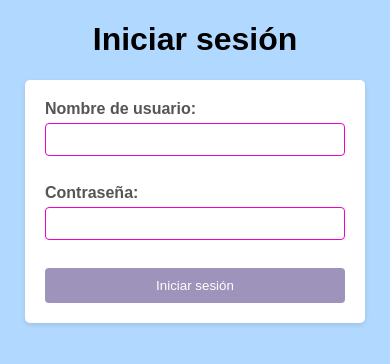
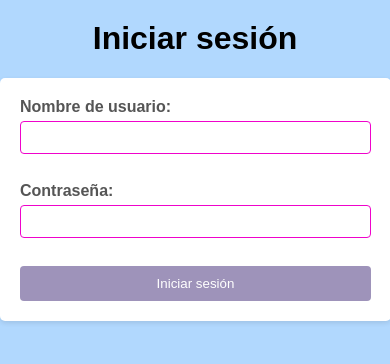
Before and after one commit to coniAndrea/ByteBuilders, a Flask app: page /login in a window 390 px wide. Shown: the top 364 px of the page. Run offline with Flask 3, Linux system fonts and the light colour scheme.

Commit message:
login responsivo

```diff
--- a/static/login.css
+++ b/static/login.css
@@ -9,10 +9,12 @@ body {
 h1 {
     text-align: center;
     color: #000000;
+    margin-top: 20px;
 }
 
 form {
-    width: 300px;
+    width: 90%;
+    max-width: 400px;
     margin: 0 auto;
     background-color: #fff;
     padding: 20px;
@@ -28,7 +30,6 @@ form label {
 }
 
 form input[type="text"],
-form input[type="email"],
 form input[type="password"] {
     width: 100%;
     padding: 8px;
@@ -54,4 +55,5 @@ form input[type="submit"]:hover {
 
 p.error {
     color: red;
+    text-align: center;
 }
--- a/templates/login.html
+++ b/templates/login.html
@@ -1,13 +1,14 @@
 <!DOCTYPE html>
-<link rel="stylesheet" href="/static/login.css">
 <html>
 <head>
     <title>Sistema Bancario - Iniciar Sesión</title>
+    <meta name="viewport" content="width=device-width, initial-scale=1.0">
+    <link rel="stylesheet" href="/static/login.css">
 </head>
 <body>
     <h1>Iniciar sesión</h1>
     {% if error %}
-        <p style="color: red;">{{ error }}</p>
+        <p class="error">{{ error }}</p>
     {% endif %}
     <form action="{{ url_for('login') }}" method="POST">
         <label for="username">Nombre de usuario:</label>
```
